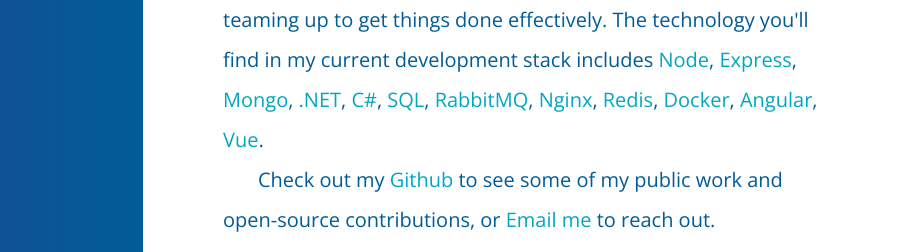
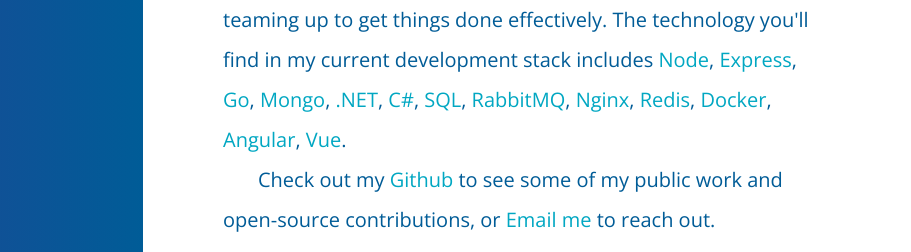
Before and after one commit to adamkarb/adamkarb.github.io, a website: page index.html in a window 1280 px wide. Shown: the part 373-625 px from the top of the page, 369-1280 px from the left. Drawn offline with nearby package versions, Linux system fonts and the light colour scheme.

Commit message:
Don't forget Golang

```diff
--- a/index.html
+++ b/index.html
@@ -46,7 +46,7 @@
                     <a class="link" target="_blank" href="http://fanhero.com">FanHero</a> or <a class="link" target="_blank" href="https://www.bullhorn.com/fyre/">Bullhorn Fyre</a>.
                     I have a passion for learning new technologies, tackling complex problems, and teaming up to get things done effectively.
                     The technology you'll find in my current development stack includes <span class="hi">Node</span>, <span class="hi">Express</span>,
-                    <span class="hi">Mongo</span>, <span class="hi">.NET</span>, <span class="hi">C#</span>, <span class="hi">SQL</span>,
+                    <span class="hi">Go</span>, <span class="hi">Mongo</span>, <span class="hi">.NET</span>, <span class="hi">C#</span>, <span class="hi">SQL</span>,
                     <span class="hi">RabbitMQ</span>, <span class="hi">Nginx</span>, <span class="hi">Redis</span>,
                     <span class="hi">Docker</span>, <span class="hi">Angular</span>, <span class="hi">Vue</span>.
                 </div>
```
